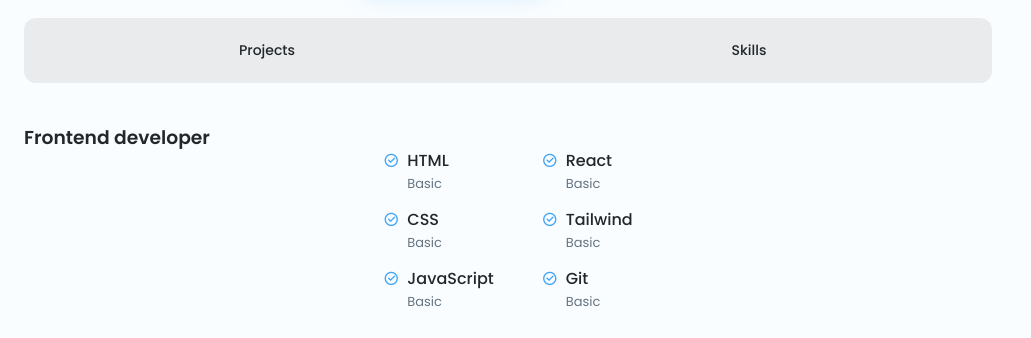
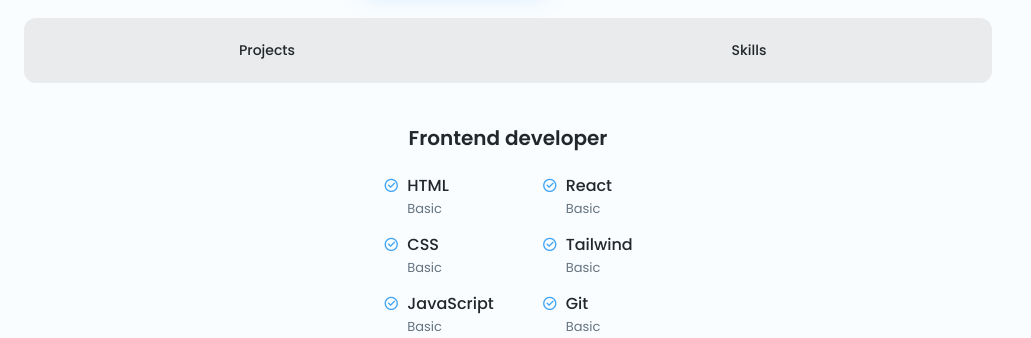
Before and after one commit to jonathanDavid1/porfolio, a plain HTML site: page index.html in a window 1280 px wide. Both pictures are taken after a click on the button "Skills". Shown: the part 498-836 px from the top of the page, without its empty margins (0-1031 px from the left). Before the commit the page ends 811 px from the top, so only its background shows below. Drawn offline with nearby package versions, Linux system fonts and the light colour scheme.

Commit message:
solving mistake in title h3

```diff
--- a/index.html
+++ b/index.html
@@ -159,7 +159,7 @@
           <!--=============== SKILLS ===============-->
           <div class="skills__content grid" data-content id="skills">
             <div class="skills__area">
-              <h3 class="skils__title">Frontend developer</h3>
+              <h3 class="skills__title">Frontend developer</h3>
 
               <div class="skills__box">
                 <div class="skills__group">
```
